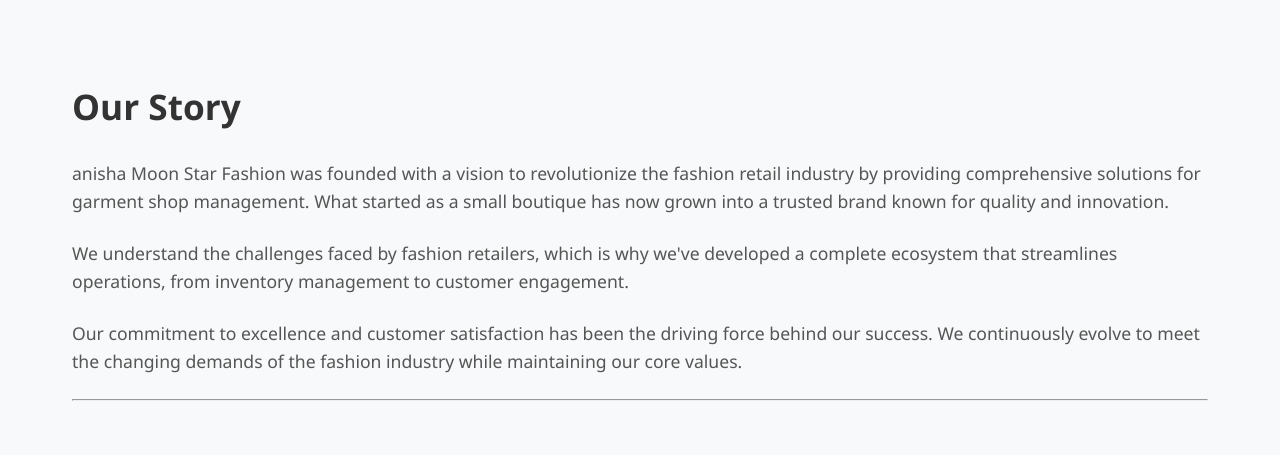
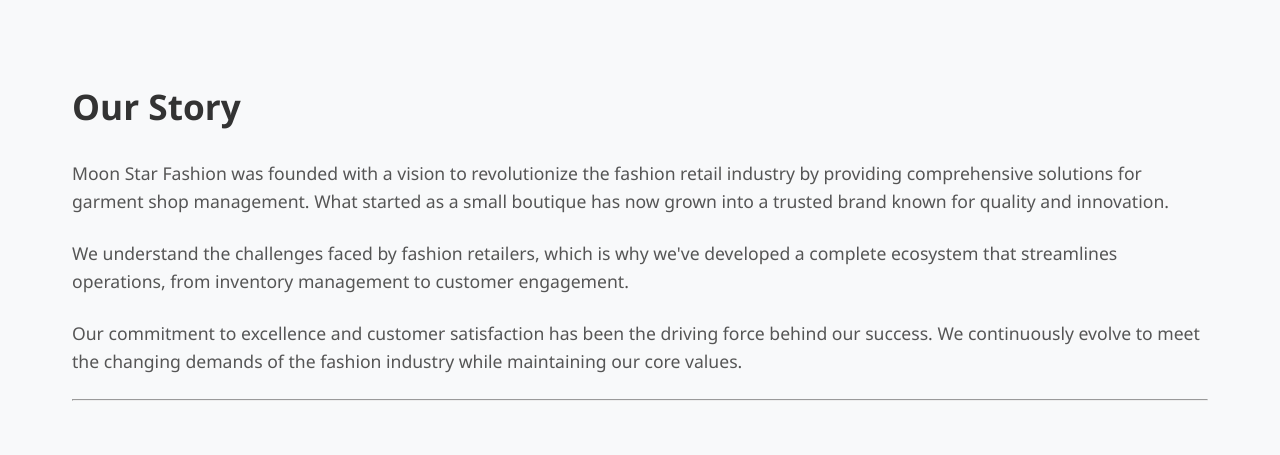
Before and after one commit to nishatsalsabilanisha/software-project, a Django app: template fms/templates/about.html in a window 1280 px wide. Shown: the part 396-851 px from the top of the page. Run offline with Django 5.2, Linux system fonts and the light colour scheme; the template is opened without the code that fills it, so the values that code supplies are empty.

Commit message:
About Moon Star Fashion

```diff
--- a/fms/templates/about.html
+++ b/fms/templates/about.html
@@ -3,7 +3,7 @@
 <head>
   <meta charset="UTF-8">
   <meta name="viewport" content="width=device-width, initial-scale=1.0">
-  <title>About Us | Moon Star Fashion anisha fasion</title>
+  <title>About Us | Moon Star Fashion</title>
   <link rel="stylesheet" href="https://cdnjs.cloudflare.com/ajax/libs/font-awesome/6.4.0/css/all.min.css">
   <style>
     * {
@@ -406,7 +406,7 @@
   <div class="page-content">
       <div class="about-text">
         <h2>Our Story</h2>
-        <p>anisha Moon Star Fashion was founded with a vision to revolutionize the fashion retail industry by providing comprehensive solutions for garment shop management. What started as a small boutique has now grown into a trusted brand known for quality and innovation.</p>
+        <p>Moon Star Fashion was founded with a vision to revolutionize the fashion retail industry by providing comprehensive solutions for garment shop management. What started as a small boutique has now grown into a trusted brand known for quality and innovation.</p>
         <p>We understand the challenges faced by fashion retailers, which is why we've developed a complete ecosystem that streamlines operations, from inventory management to customer engagement.</p>
         <p>Our commitment to excellence and customer satisfaction has been the driving force behind our success. We continuously evolve to meet the changing demands of the fashion industry while maintaining our core values.</p>
       </div>
```
